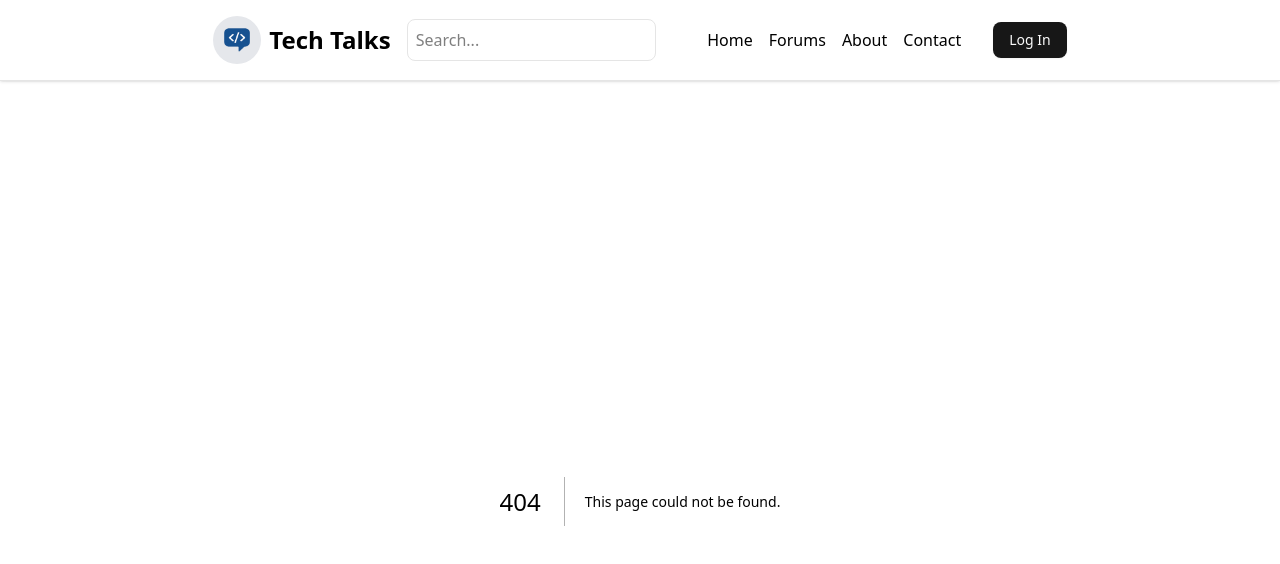
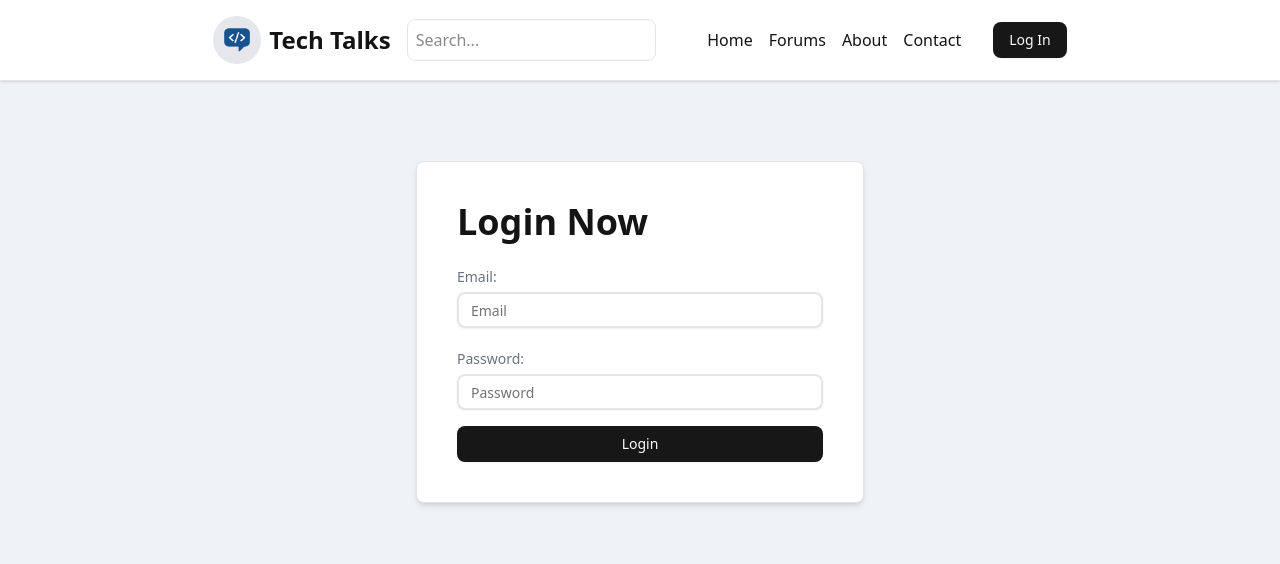
Before and after one commit to noboKumar/Tech-Talks, a Next.js app: page /login in a window 1280 px wide. Before the commit this address had no page. Shown: the top 564 px of the page. Built offline with nearby package versions, Linux system fonts and the light colour scheme.

Commit message:
add login Page

```diff
--- /dev/null
+++ b/app/login/page.tsx
@@ -0,0 +1,32 @@
+import { Button } from "@/components/ui/button";
+import { Input } from "@/components/ui/input";
+import { Label } from "@/components/ui/label";
+
+const Login = () => {
+  return (
+    <div className="space-y-5 border p-10 rounded-md shadow-md max-w-md mx-auto mt-20 bg-white">
+      <h1 className="text-4xl font-bold">Login Now</h1>
+      <form className="flex flex-col gap-4">
+        <div>
+          {/* email */}
+          <Label htmlFor="email">Email:</Label>
+          <Input type="email" id="email" placeholder="Email" name="email" />
+        </div>
+
+        <div>
+          {/* password */}
+          <Label htmlFor="password">Password:</Label>
+          <Input
+            type="password"
+            id="password"
+            placeholder="Password"
+            name="password"
+          />
+        </div>
+        <Button type="submit">Login</Button>
+      </form>
+    </div>
+  );
+};
+
+export default Login;
--- /dev/null
+++ b/components/ui/input.tsx
@@ -0,0 +1,21 @@
+import * as React from "react"
+
+import { cn } from "@/lib/utils"
+
+function Input({ className, type, ...props }: React.ComponentProps<"input">) {
+  return (
+    <input
+      type={type}
+      data-slot="input"
+      className={cn(
+        "file:text-foreground placeholder:text-muted-foreground selection:bg-primary selection:text-primary-foreground dark:bg-input/30 border-input flex h-9 w-full min-w-0 rounded-md border-2 bg-transparent px-3 py-1 text-base shadow-xs transition-[color,box-shadow] outline-none file:inline-flex file:h-7 file:border-0 file:bg-transparent file:text-sm file:font-medium disabled:pointer-events-none disabled:cursor-not-allowed disabled:opacity-50 md:text-sm",
+        "focus-visible:border-ring focus-visible:ring-ring/50 focus-visible:ring-[3px]",
+        "aria-invalid:ring-destructive/20 dark:aria-invalid:ring-destructive/40 aria-invalid:border-destructive",
+        className
+      )}
+      {...props}
+    />
+  )
+}
+
+export { Input }
--- /dev/null
+++ b/components/ui/label.tsx
@@ -0,0 +1,24 @@
+"use client";
+
+import * as React from "react";
+import * as LabelPrimitive from "@radix-ui/react-label";
+
+import { cn } from "@/lib/utils";
+
+function Label({
+  className,
+  ...props
+}: React.ComponentProps<typeof LabelPrimitive.Root>) {
+  return (
+    <LabelPrimitive.Root
+      data-slot="label"
+      className={cn(
+        "flex items-center gap-2 text-sm text-gray-500 leading-none font-medium select-none group-data-[disabled=true]:pointer-events-none group-data-[disabled=true]:opacity-50 peer-disabled:cursor-not-allowed peer-disabled:opacity-50 my-2",
+        className
+      )}
+      {...props}
+    />
+  );
+}
+
+export { Label };
--- a/package.json
+++ b/package.json
@@ -9,11 +9,14 @@
     "lint": "eslint"
   },
   "dependencies": {
+    "@radix-ui/react-label": "^2.1.7",
     "@radix-ui/react-slot": "^1.2.3",
     "class-variance-authority": "^0.7.1",
     "clsx": "^2.1.1",
     "lucide-react": "^0.542.0",
+    "mongodb": "^6.19.0",
     "next": "15.5.2",
+    "next-auth": "^4.24.11",
     "react": "19.1.0",
     "react-dom": "19.1.0",
     "tailwind-merge": "^3.3.1"
```
Also changed, not shown: 1 other file (tests, documents, lock files or other folders).
